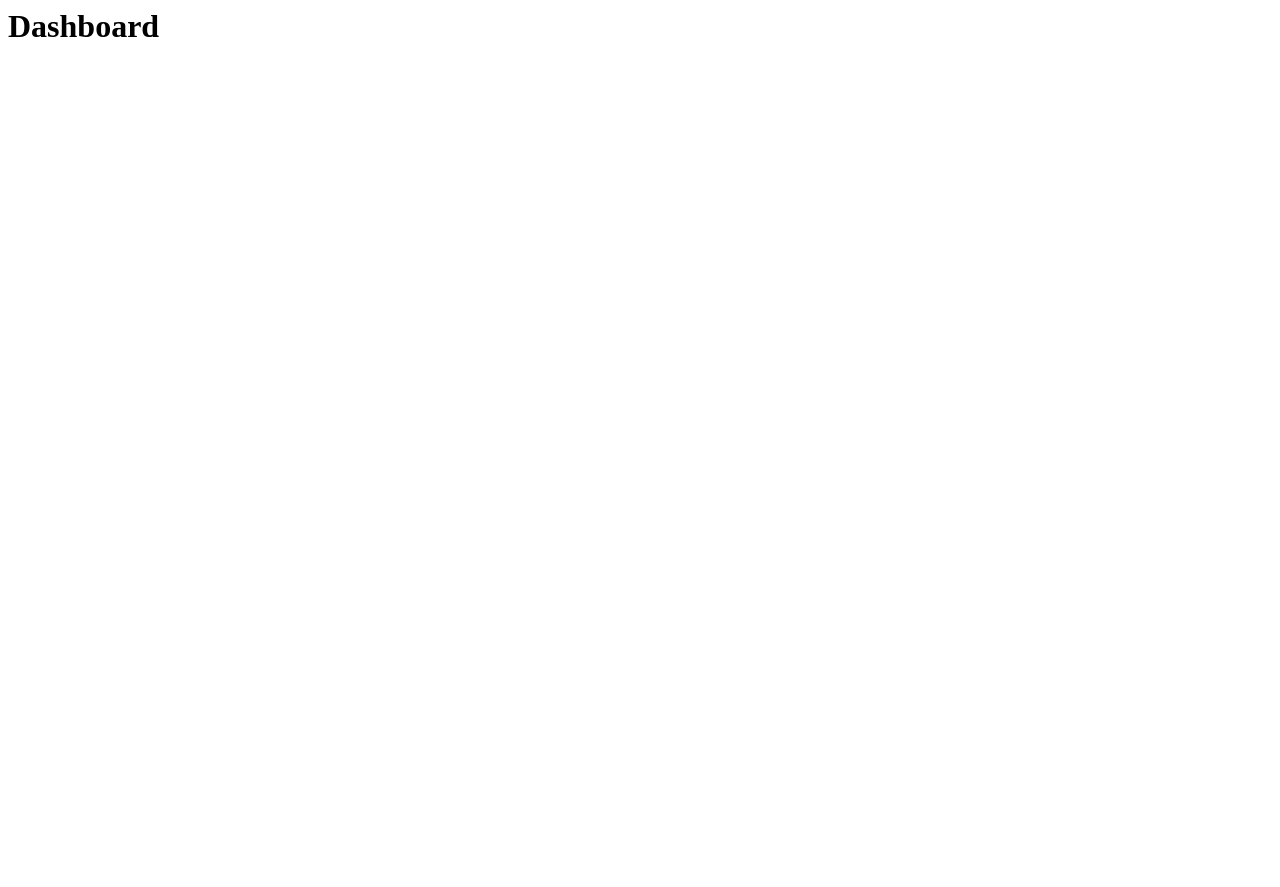
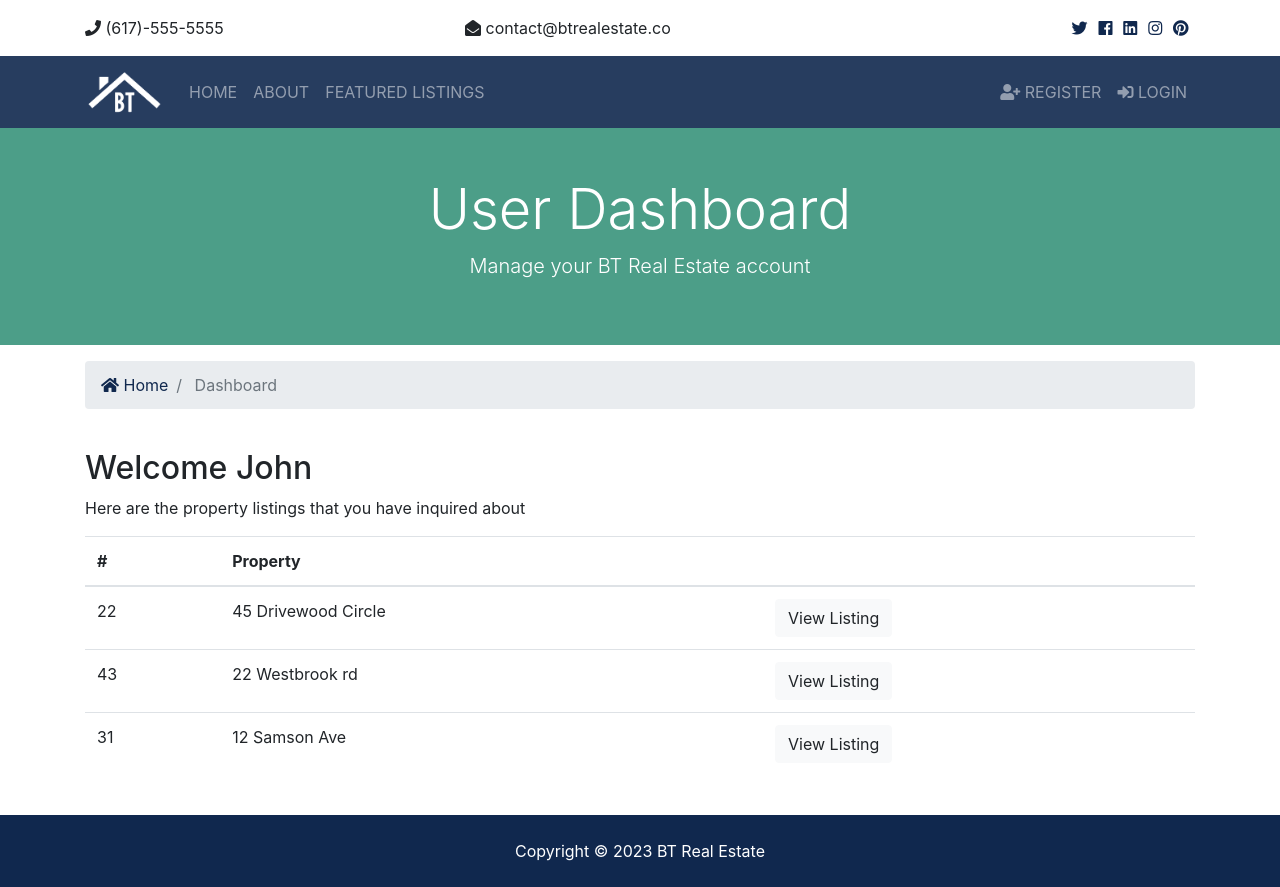
Before and after one commit to stephenth23/django_learning_project, a Django app: page /accounts/dashboard in a window 1280 px wide. Before the commit the page is almost empty. Before the commit the page ends 37 px from the top, so only its background shows below. Run offline with Django 4.2, Linux system fonts and the light colour scheme; some libraries are stand-ins or nearby versions.

Commit message:
Section 8: Logout & Navbar Auth Links

```diff
--- a/accounts/views.py
+++ b/accounts/views.py
@@ -59,7 +59,11 @@ def login(request):
 
 
 def logout(request):
-    return redirect('index')
+    if request.method == 'POST':
+        auth.logout(request)
+        messages.success(request, 'You are now Loged Out')
+        return redirect('index')
+
 
 def dashboard(request):
     return render(request, 'accounts/dashboard.html')
--- a/templates/accounts/dashboard.html
+++ b/templates/accounts/dashboard.html
@@ -1 +1,77 @@
-<h1>Dashboard</h1>
+{% extends 'base.html' %}
+
+{% block content %}
+
+<section id="showcase-inner" class="py-5 text-white">
+    <div class="container">
+      <div class="row text-center">
+        <div class="col-md-12">
+          <h1 class="display-4">User Dashboard</h1>
+          <p class="lead">Manage your BT Real Estate account</p>
+        </div>
+      </div>
+    </div>
+  </section>
+
+  <!-- Breadcrumb -->
+  <section id="bc" class="mt-3">
+    <div class="container">
+      <nav aria-label="breadcrumb">
+        <ol class="breadcrumb">
+          <li class="breadcrumb-item">
+            <a href="{% url 'index' %}">
+              <i class="fas fa-home"></i> Home</a>
+          </li>
+          <li class="breadcrumb-item active"> Dashboard</li>
+        </ol>
+      </nav>
+    </div>
+  </section>
+
+  <!-- Alerts -->
+  {% include 'partials/_alerts.html' %}
+
+  <section id="dashboard" class="py-4">
+    <div class="container">
+      <div class="row">
+        <div class="col-md-12">
+          <h2>Welcome John</h2>
+          <p>Here are the property listings that you have inquired about</p>
+          <table class="table">
+            <thead>
+              <tr>
+                <th scope="col">#</th>
+                <th scope="col">Property</th>
+                <th></th>
+              </tr>
+            </thead>
+            <tbody>
+              <tr>
+                <td>22</td>
+                <td>45 Drivewood Circle</td>
+                <td>
+                  <a class="btn btn-light" href="#">View Listing</a>
+                </td>
+              </tr>
+              <tr>
+                <td>43</td>
+                <td>22 Westbrook rd</td>
+                <td>
+                  <a class="btn btn-light" href="#">View Listing</a>
+                </td>
+              </tr>
+              <tr>
+                <td>31</td>
+                <td>12 Samson Ave</td>
+                <td>
+                  <a class="btn btn-light" href="#">View Listing</a>
+                </td>
+              </tr>
+            </tbody>
+          </table>
+        </div>
+      </div>
+    </div>
+  </section>
+
+  {% endblock %}
--- a/templates/pages/index.html
+++ b/templates/pages/index.html
@@ -66,9 +66,10 @@
       </div>
     </div>
   </section>
-
+<br>
   <!-- Alerts -->
   {% include 'partials/_alerts.html' %}
+<br>
   <!-- Listings -->
   <section id="listings" class="py-5">
     <div class="container">
--- a/templates/partials/_navbar.html
+++ b/templates/partials/_navbar.html
@@ -41,6 +41,27 @@
         </ul>
 
         <ul class="navbar-nav ml-auto">
+          {% if user.is_authenticated %}
+            <li
+            {% if 'dashboard' in request.path %}
+              class="nav-item active mr-3"
+            {% else }
+              class="nav-item mr-3"
+            {% endif %}
+            >
+              <a class="nav-link" href="{% url 'dashboard' %}">
+                Welcome {{ user.username }} (Dashboard)</a>
+            </li>
+            <li class="nav-item mr-3">
+              <a href="javascript:{document.getElementById('logout').submit()}" class="nav-link">
+                <i class="fas fa-sign-out-alt">Logout</i>
+              </a>
+              <form action="{% url 'logout' %}" method="POST" id="logout">
+                {% csrf_token %}
+                <input type="hidden">
+              </form>
+            </li>
+          {% else %}
             <li
               {% if 'register' in request.path %}
                 class="nav-item active mr-3"
@@ -63,6 +84,7 @@
 
                 Login</a>
             </li>
+          {% endif %}
         </ul>
       </div>
     </div>
```
Lines whose indentation alone changed are shown as unchanged.
